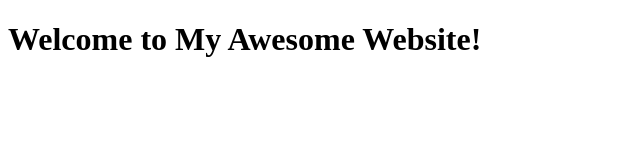
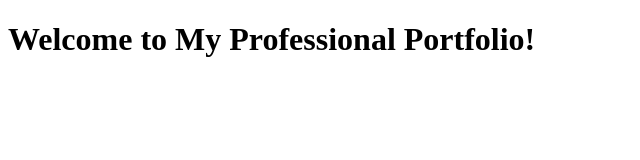
Before and after one commit to carlos-kinection/my-website, a plain HTML site: page index.html in a window 1280 px wide. Shown: the whole page, without its empty margins (0-640 px from the left). Drawn offline with Linux system fonts and the light colour scheme.

Commit message:
feat: improve welcome message

```diff
--- a/index.html
+++ b/index.html
@@ -8,7 +8,7 @@
 </head>
 
 <body>
-  <h1>Welcome to My Awesome Website!</h1>
+  <h1>Welcome to My Professional Portfolio!</h1>
 </body>
 
 </html>
```
